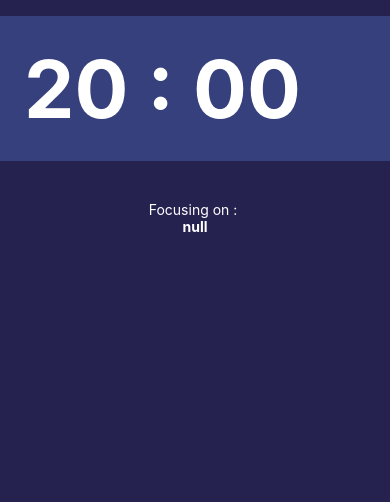
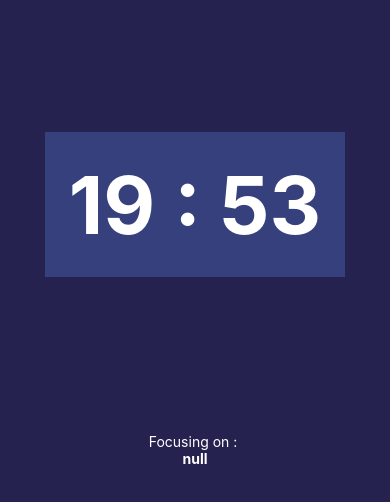
Before and after one commit to yasithWimukthi/focus-count-down, a React Native app: screen / in a window 390 px wide. Shown: the top 502 px of the page. Built offline with nearby package versions, Linux system fonts and the light colour scheme.

Commit message:
implement CountDown component

```diff
--- a/src/components/CountDown.js
+++ b/src/components/CountDown.js
@@ -1,16 +1,37 @@
-import React,{useState} from 'react';
+import React,{useState,useRef,useEffect} from 'react';
 import { StyleSheet, Text, View } from 'react-native';
 import {colors} from "../utils/colors";
 import {fontSizes, spacing} from "../utils/sizes";
 
-const minutesToMillis = (min) => min*1000*60;
+const minutesToMillis = min => min*1000*60;
 
-const formatTime = (time) => time < 10 ? `0${time}` : time;
+const formatTime = time => time < 10 ? `0${time}` : time;
 
 export const CountDown = ({
         minutes = 20,
         isPaused
     }) =>{
+
+    const interval = useRef(null);
+
+    const countDown = () =>{
+        setMillis(time => {
+            if (time === 0){
+                return time;
+            }
+            const timeLeft = time - 1000;
+            return timeLeft;
+        });
+    }
+
+    useEffect(() => {
+
+        interval.current = setInterval(countDown,1000);
+
+        // cleanup when un mounting
+        return () => clearInterval(interval.current);
+    }, []);
+
 
     const [millis,setMillis] = useState(minutesToMillis(minutes));
 
--- a/src/features/timer/timer.js
+++ b/src/features/timer/timer.js
@@ -7,7 +7,9 @@
 export const Timer = ({focusSubject}) =>{
     return(
         <View style={styles.container}>
-            <CountDown/>
+            <View style={styles.countDown}>
+                <CountDown/>
+            </View>
             <View style={{paddingTop:spacing.xxl}}>
                 <Text style={styles.title}>Focusing on : </Text>
                 <Text style={styles.task}>{focusSubject}</Text>
@@ -28,5 +30,10 @@
         color:colors.white,
         textAlign: 'center',
         fontWeight:'bold'
+    },
+    countDown:{
+        flex:0.5,
+        alignItems: 'center',
+        justifyContent: 'center'
     }
 });
```
